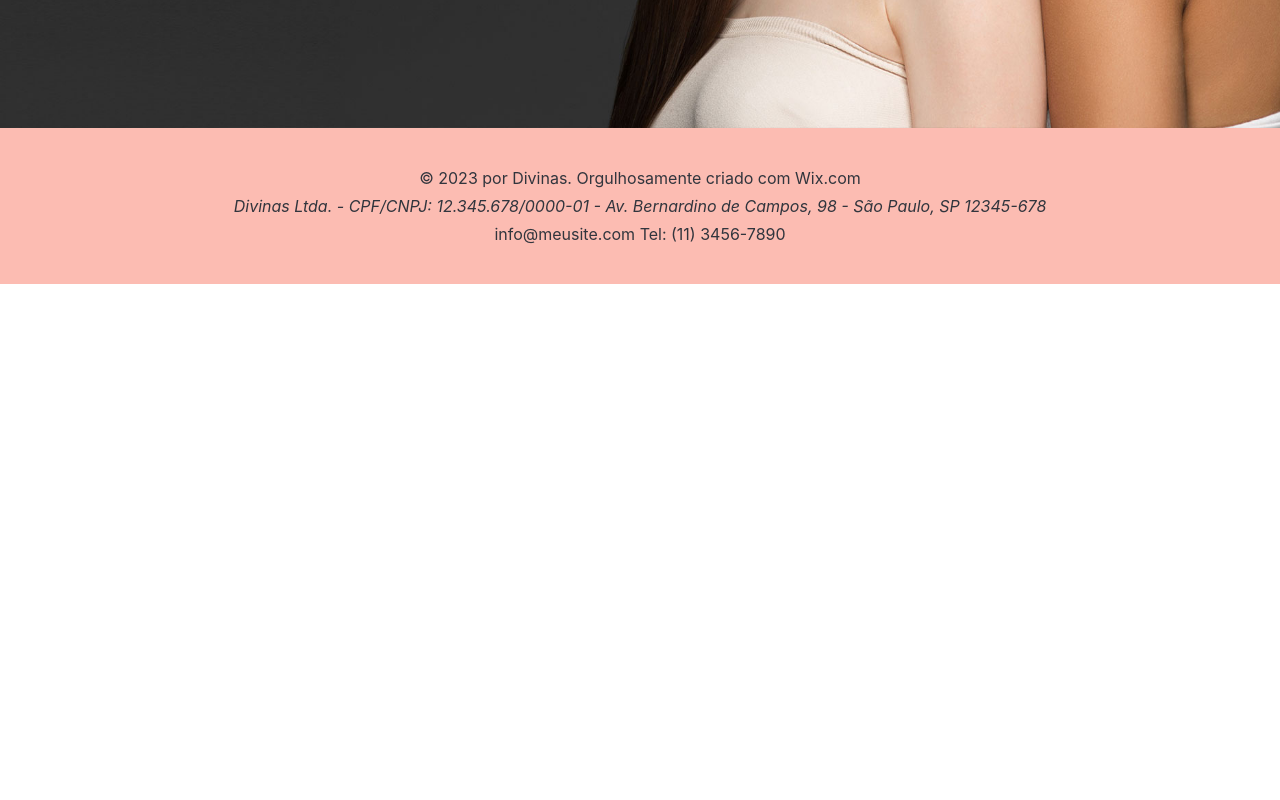
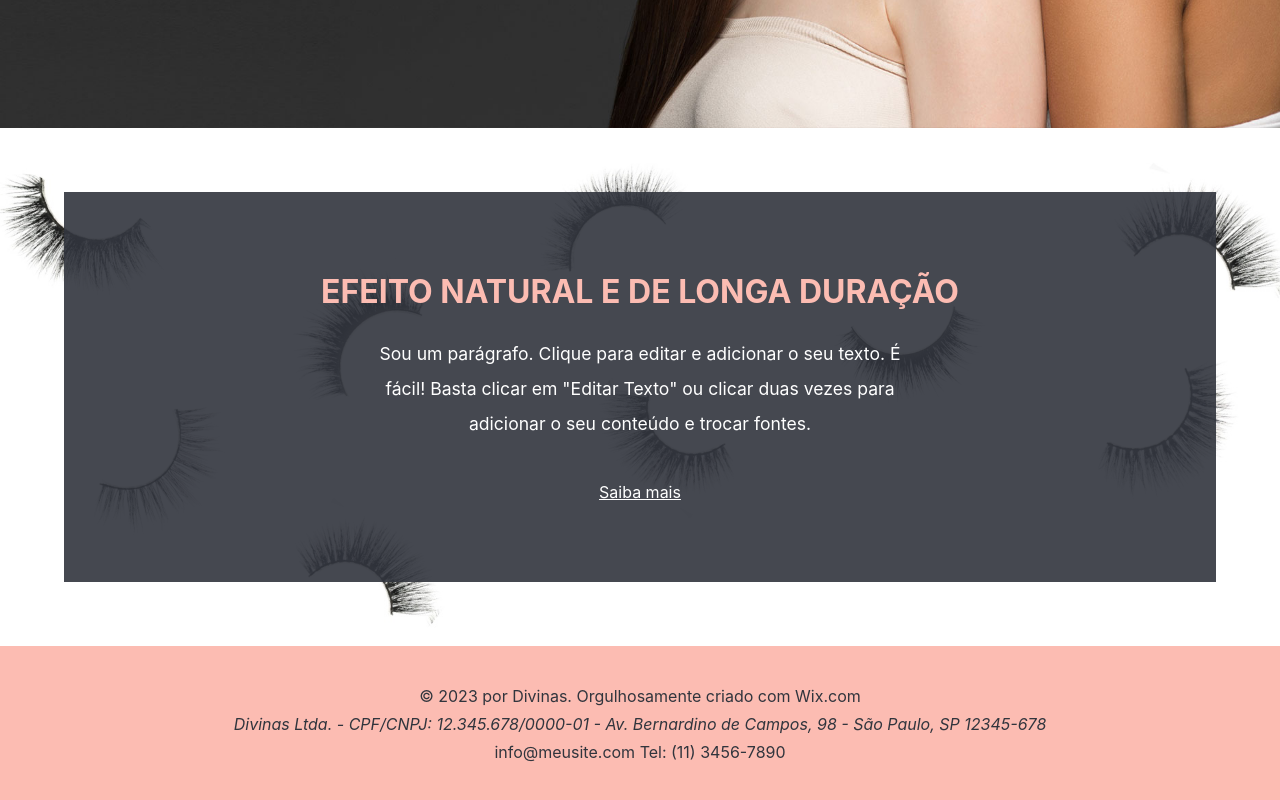
Before and after one commit to PabloFerrari027/divinas, a React (Create React App) app: page / in a window 1280 px wide. Shown: the part 672-1472 px from the top of the page. Before the commit the page ends 956 px from the top, so only its background shows below. Built offline with nearby package versions, Linux system fonts and the light colour scheme.

Commit message:
BannerEyelashes component creation

```diff
--- /dev/null
+++ b/src/components/BannerEyelashes/BannerEyelashes.css
@@ -0,0 +1,49 @@
+.bannerEyelashes {
+  background-image: url('../../../public/images/bannerEyelashes.jpg');
+  background-repeat: no-repeat;
+  background-position: center;
+  background-size: cover;
+  width: 100%;
+  display: flex;
+  padding: 5vw;
+}
+
+.bannerEyelashes .content {
+  width: 100%;
+  background-color: rgba(49, 53, 61, 0.9);
+  display: flex;
+  flex-direction: column;
+  justify-content: center;
+  align-items: center;
+  padding: 10vh 10vw;
+  text-align: center;
+}
+
+.bannerEyelashes .content h1 {
+  color: var(--pink);
+  text-transform: uppercase;
+  line-height: 2.5rem;
+  font-size: 1.5rem;
+  margin-bottom: 3vh;
+}
+
+.bannerEyelashes .content p {
+  color: #fff;
+  margin-bottom: 5vh;
+  line-height: 2.2rem;
+}
+
+.bannerEyelashes .content a {
+  color: #fff;
+  text-decoration: underline;
+}
+
+@media screen and (min-width: 768px) {
+  .bannerEyelashes .content h1 {
+    font-size: 2rem;
+  }
+
+  .bannerEyelashes .content p {
+    max-width: 60%;
+  }
+}
--- /dev/null
+++ b/src/components/BannerEyelashes/index.tsx
@@ -0,0 +1,17 @@
+import './BannerEyelashes.css'
+
+export function BannerEyelashes() {
+  return (
+    <div className="bannerEyelashes">
+      <div className="content">
+        <h1>efeito natural e de longa duração</h1>
+        <p>
+          Sou um parágrafo. Clique para editar e adicionar o seu texto. É fácil!
+          Basta clicar em "Editar Texto" ou clicar duas vezes para adicionar o
+          seu conteúdo e trocar fontes.
+        </p>
+        <a href="/#">Saiba mais</a>
+      </div>
+    </div>
+  )
+}
--- a/src/components/HomeSliderItems/HomeSliderItems.css
+++ b/src/components/HomeSliderItems/HomeSliderItems.css
@@ -1,10 +1,10 @@
-.items {
+.slider .items {
   width: 100%;
   height: 100%;
   display: flex;
 }
 
-.items .item {
+.slider .items .item {
   width: 100%;
   height: 100%;
   position: absolute;
@@ -97,13 +97,13 @@
   }
 }
 
-.items .item:nth-child(1) {
+.slider .items .item:nth-child(1) {
   animation: slider1 60s infinite;
   transform: translateX(0);
   z-index: 1;
 }
 
-.items .item:nth-child(2) {
+.slider .items .item:nth-child(2) {
   transform: translateX(100%);
   animation: slider2 60s infinite;
 }
--- a/src/components/HomeSliderItemsContent/HomeSliderItemsContent.css
+++ b/src/components/HomeSliderItemsContent/HomeSliderItemsContent.css
@@ -1,4 +1,4 @@
-.content {
+.slider .content {
   width: 100%;
   height: 100%;
   display: flex;
@@ -57,13 +57,13 @@
   }
 }
 
-.box {
+.slider .box {
   animation: animaLeft 60s infinite;
   transform: translate(15%);
   opacity: 0.5;
 }
 
-.content .box p {
+.slider .content .box p {
   font-size: 1.2rem;
   text-transform: uppercase;
   color: #fff;
@@ -72,7 +72,7 @@
 }
 
 @media screen and (min-width: 768px) {
-  .content .box p {
+  .slider .content .box p {
     font-size: 4rem;
     margin-bottom: 5vh;
     max-width: 60%;
--- a/src/components/NavbarHandbag/NavbarHandbag.css
+++ b/src/components/NavbarHandbag/NavbarHandbag.css
@@ -1,10 +1,10 @@
-.handbag {
+.navbar-container .handbag {
   margin-left: auto;
   margin-right: 2rem;
   grid-area: handbag;
 }
 
-.handbag svg {
+.navbar-container .handbag svg {
   height: 1.5rem;
   font-size: 3rem;
 }
--- a/src/components/NavbarLogo/NavbarLogo.css
+++ b/src/components/NavbarLogo/NavbarLogo.css
@@ -1,4 +1,4 @@
-.logo {
+.navbar-container .logo {
   display: flex;
   align-items: center;
   column-gap: 10px;
@@ -6,6 +6,6 @@
   grid-area: logo;
 }
 
-.logo span {
+.navbar-container .logo span {
   margin-left: 1rem;
 }
--- a/src/components/NavbarMenuContainer/NavbarMenuContainer.css
+++ b/src/components/NavbarMenuContainer/NavbarMenuContainer.css
@@ -36,16 +36,16 @@
   bottom: 0;
 }
 
-.menu-container button span:nth-child(1).active {
+.navbar-container .menu-container button span:nth-child(1).active {
   top: 50%;
   transform: rotateZ(45deg) translateY(-50%);
 }
 
-.menu-container button span:nth-child(2).active {
+.navbar-container .menu-container button span:nth-child(2).active {
   opacity: 0;
 }
 
-.menu-container button span:nth-child(3).active {
+.navbar-container .menu-container button span:nth-child(3).active {
   top: 50%;
   transform: rotateZ(-45deg) translateY(-50%);
 }
--- a/src/components/NavbarNavegtion/NavbarNavegation.css
+++ b/src/components/NavbarNavegtion/NavbarNavegation.css
@@ -1,4 +1,4 @@
-.navegation {
+.navbar-container .navegation {
   position: fixed;
   width: 100%;
   height: 100vh;
@@ -14,23 +14,23 @@
   opacity: 0;
 }
 
-.navegation.active {
+.navbar-container .navegation.active {
   left: 0;
   opacity: 1;
 }
 
-.navegation ul {
+.navbar-container .navegation ul {
   text-align: center;
 }
 
-.navegation ul li {
+.navbar-container .navegation ul li {
   font-size: 1.2rem;
   margin: 2rem 0;
   color: #fff;
 }
 
 @media screen and (min-width: 1024px) {
-  .navegation {
+  .navbar-container .navegation {
     position: static;
     width: 100%;
     height: 12vh;
@@ -40,13 +40,13 @@
     opacity: 1;
   }
 
-  .navegation ul {
+  .navbar-container .navegation ul {
     text-align: center;
     display: flex;
     column-gap: 1.5rem;
   }
 
-  .navegation ul li {
+  .navbar-container .navegation ul li {
     font-size: 1rem;
     margin: 0;
     cursor: pointer;
--- a/src/index.css
+++ b/src/index.css
@@ -33,6 +33,10 @@ a {
   color: inherit;
 }
 
+p {
+  font-size: 1rem;
+}
+
 :root {
   --black: #31353d;
   --pink: #fcbcb2;
@@ -56,4 +60,8 @@ a {
     padding: 1rem 3rem;
     background-color: var(--pink);
   }
+
+  p {
+    font-size: 1.1rem;
+  }
 }
--- a/src/pages/Home/index.tsx
+++ b/src/pages/Home/index.tsx
@@ -1,3 +1,4 @@
+import { BannerEyelashes } from '../../components/BannerEyelashes'
 import { Footer } from '../../components/Footer'
 import { HomeSlider } from '../../components/HomeSlider'
 import { Navbar } from '../../components/Navbar'
@@ -10,6 +11,7 @@ export function Home() {
       <Navbar />
       <main className="home">
         <HomeSlider />
+        <BannerEyelashes />
       </main>
       <Footer />
     </>
```
Also changed, not shown: public/images/bannerEyelashes.jpg (added).
